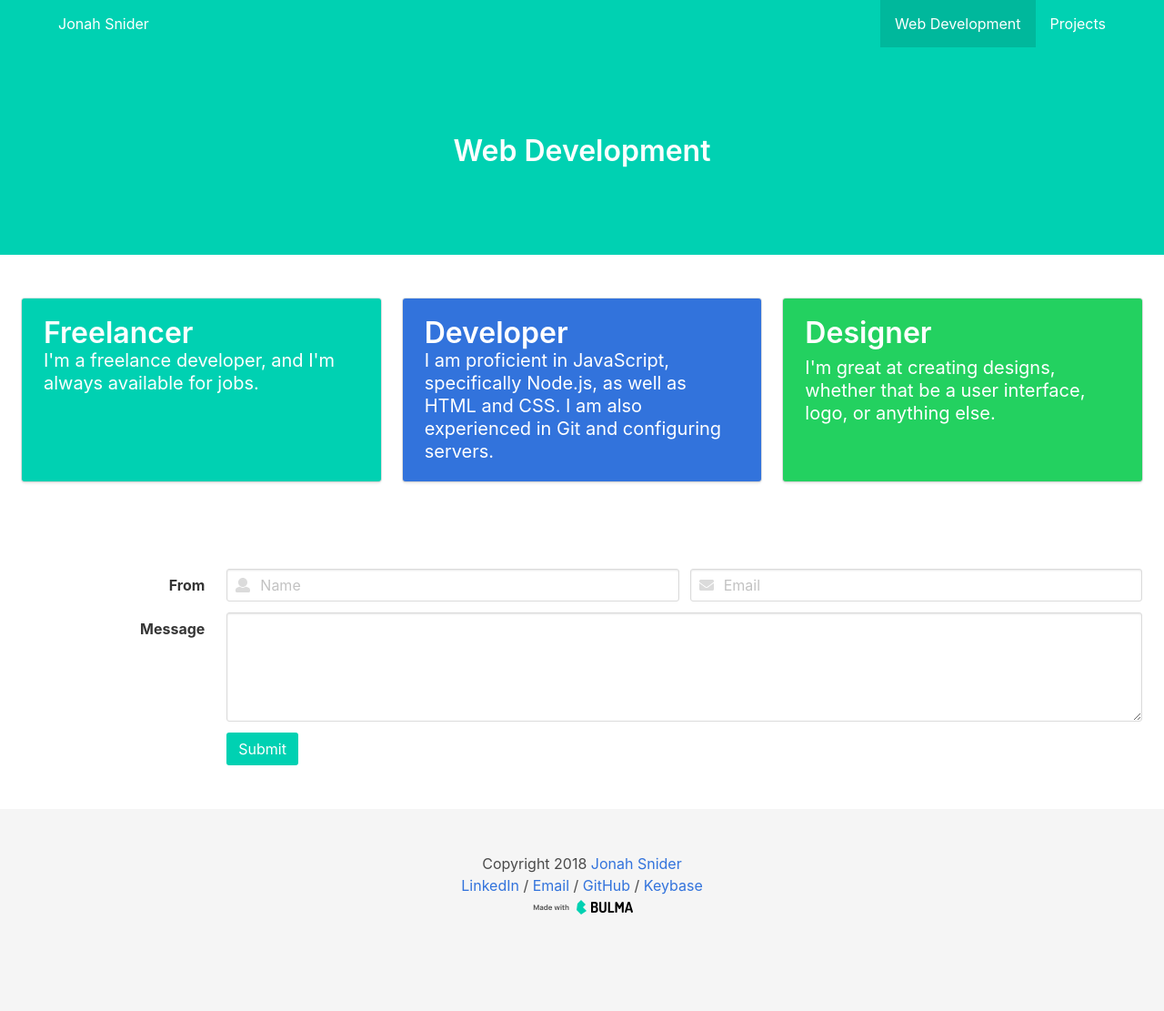
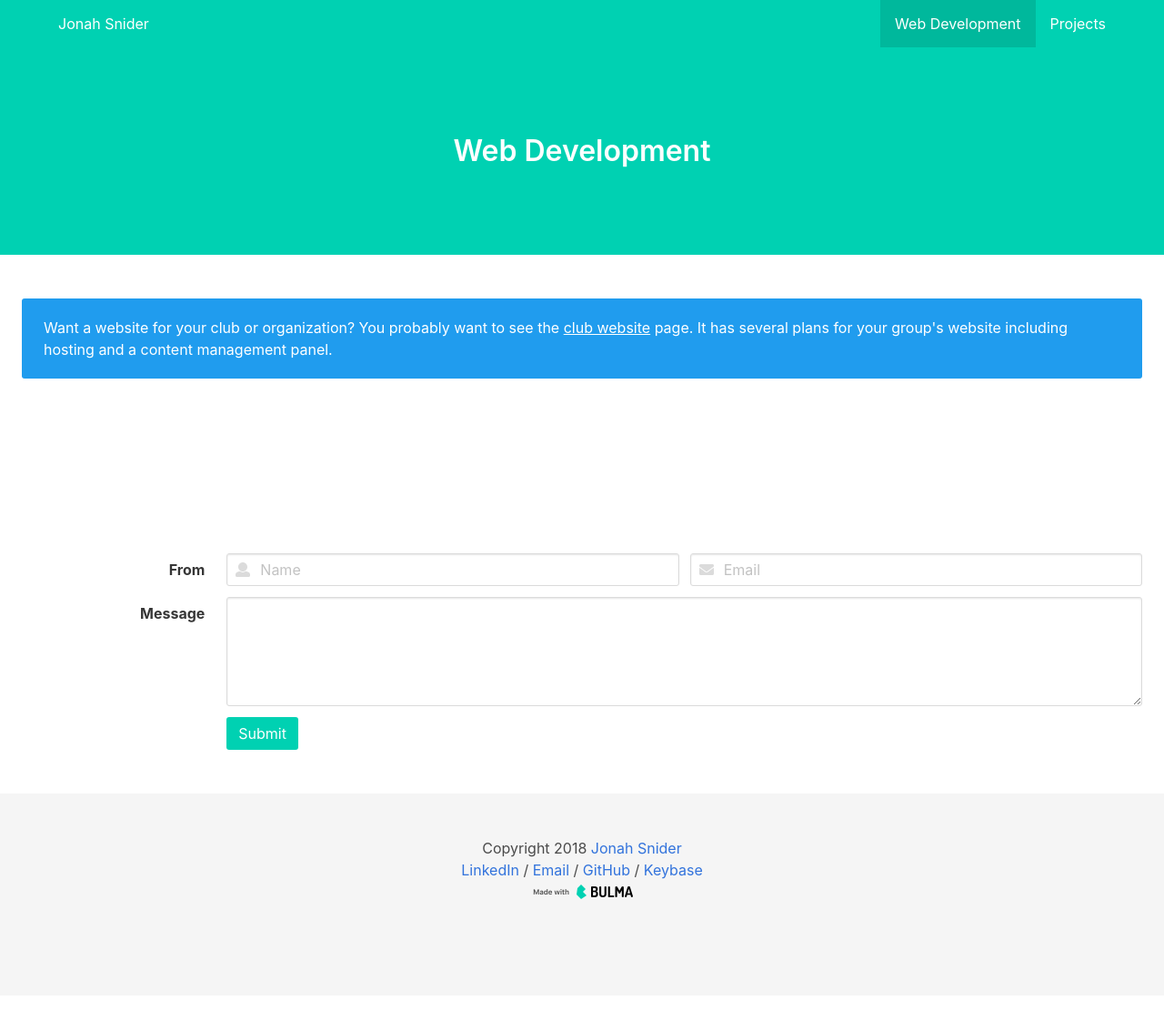
Before and after one commit to jonahsnider/jonahsnider.com, a Jekyll site: the page built from web.html, in a window 1280 px wide. Shown: the whole page at 91% size. Built offline with Jekyll 4.4.1, drawn with Linux system fonts in a browser that asks for light colours.

Commit message:
Update web.html

```diff
--- a/_layouts/web.html
+++ b/_layouts/web.html
@@ -16,30 +16,16 @@
 		</div>
 	</section>
 
-	<section class="section" id="skills">
-		<div class="tile is-ancestor">
-			<div class="tile is-parent">
-				<article class="tile is-child box notification is-primary">
-					<p class="title">Freelancer</p>
-					<p class="subtitle">I'm a freelance developer, and I'm always available for jobs.</p>
-				</article>
-			</div>
-			<div class="tile is-parent">
-				<article class="tile is-child box notification is-link">
-					<p class="title">Developer</p>
-					<p class="subtitle">I am proficient in JavaScript, specifically Node.js, as well as HTML and CSS. I am also experienced in Git and configuring
-						servers.</p>
-				</article>
-			</div>
-			<div class="tile is-parent">
-				<article class="tile is-child box notification is-success">
-					<div class="content">
-						<p class="title">Designer</p>
-						<p class="subtitle">I'm great at creating designs, whether that be a user interface, logo, or anything else.</p>
-					</div>
-				</article>
-			</div>
+	<section class="section" id="clubWebsiteNotification">
+		<div class="notification is-info">
+			Want a website for your club or organization? You probably want to see the <a href="/club-website">club website</a> page. It has several plans for your group's website including hosting and a content management panel.
 		</div>
+	</section>
+
+	<section class="section">
+		<content>
+			{{ page.content | markdownify }}
+		</content>
 	</section>
 
 	<section id="contact" class="section">
```
